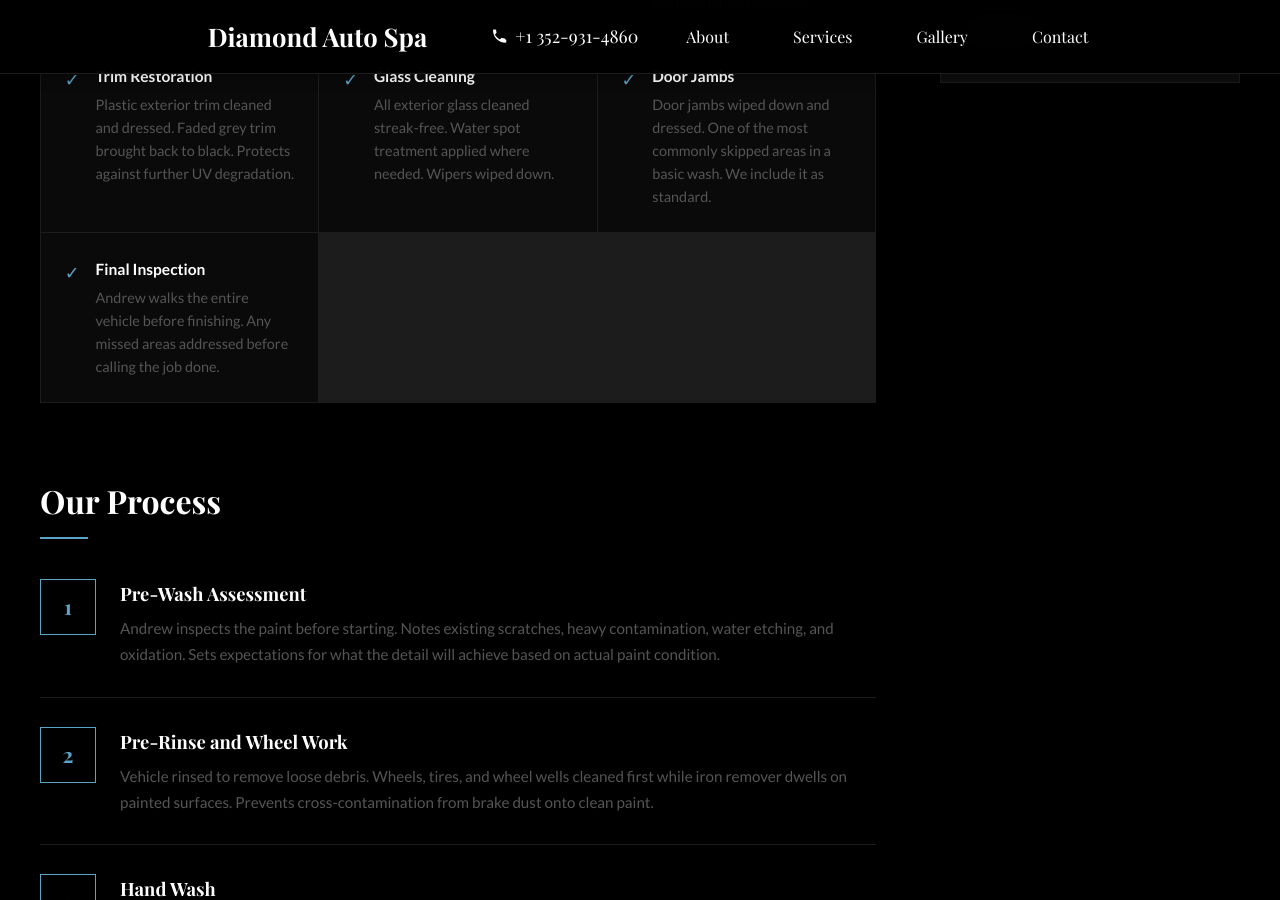
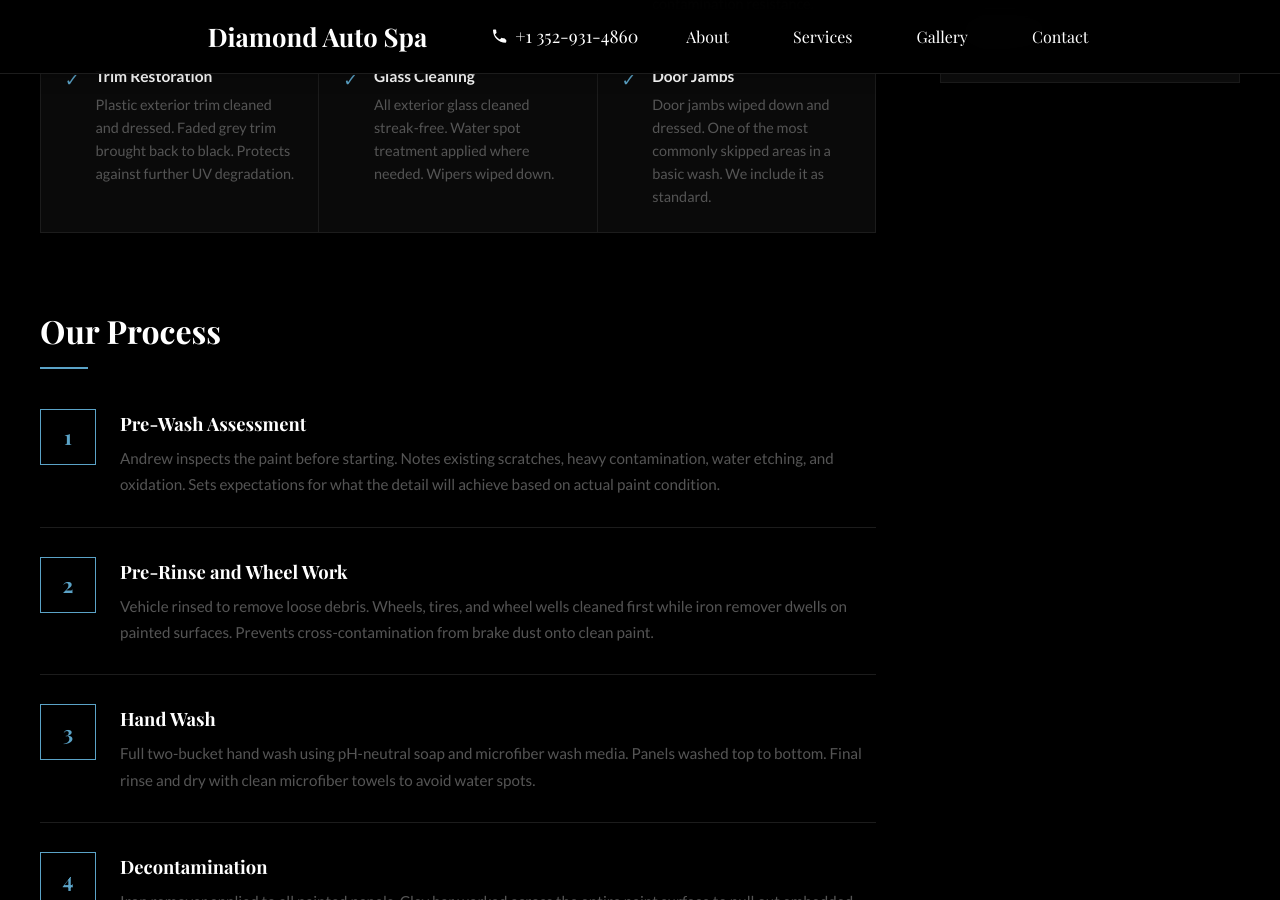
Before and after one commit to JamesBrownR/Diamond-Auto-Spa-Detailing, a Jekyll site: the page built from services/exterior-detailing/index.html, in a window 1280 px wide and 900 px high, scrolled down 1875 px. Built offline with Jekyll 4.4.1, drawn with Linux system fonts in a browser that asks for light colours; some web fonts are replaced.

Commit message:
Update index.html

```diff
--- a/services/exterior-detailing/index.html
+++ b/services/exterior-detailing/index.html
@@ -178,13 +178,7 @@ description: Professional mobile exterior detailing in Lake County, FL. Hand was
                         <p>Door jambs wiped down and dressed. One of the most commonly skipped areas in a basic wash. We include it as standard.</p>
                     </div>
                 </div>
-                <div class="included-item">
-                    <span class="included-check">&#10003;</span>
-                    <div>
-                        <strong>Final Inspection</strong>
-                        <p>Andrew walks the entire vehicle before finishing. Any missed areas addressed before calling the job done.</p>
-                    </div>
-                </div>
+
             </div>
         </div>
 
```
